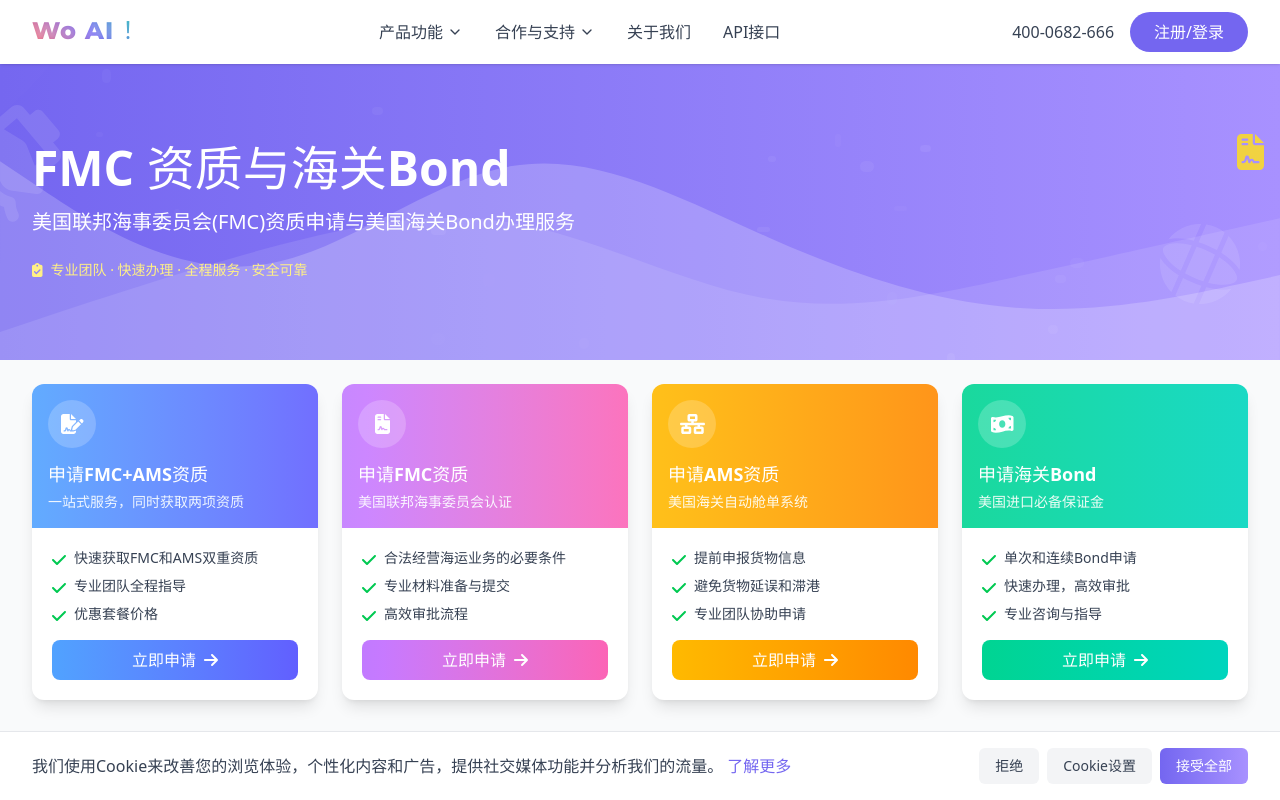
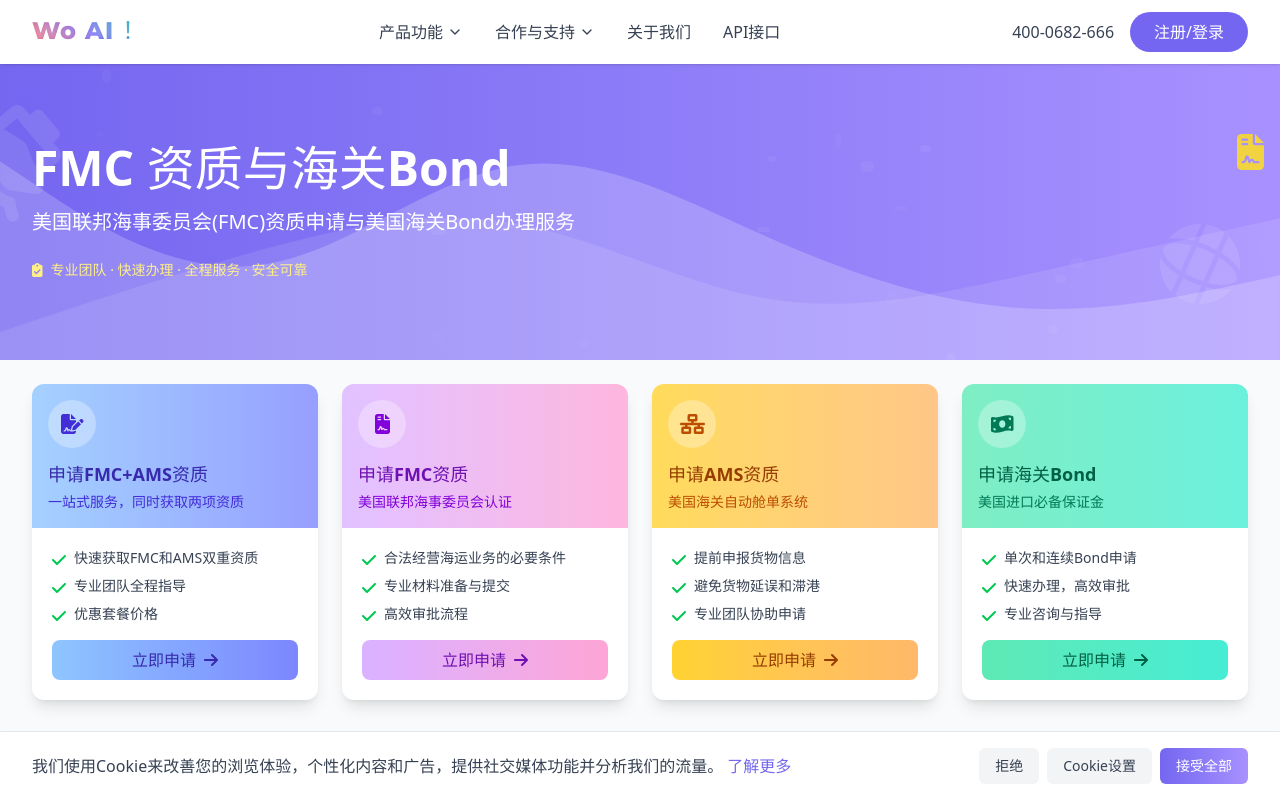
Before and after one commit to LeoYang9189/wooo, a React (Vite) app: page /fmc-qualification in a window 1280 px wide. Shown: the top 800 px of the page. Built offline with nearby package versions, Linux system fonts and the light colour scheme.

Commit message:
优化FMC资质页面卡片文字颜色，使用与卡片主题相匹配的深色文字替代黑色文字

```diff
--- a/src/components/pages/FMCQualification.tsx
+++ b/src/components/pages/FMCQualification.tsx
@@ -146,12 +146,12 @@ const FMCQualification = () => {
                 animate={{ opacity: 1, y: 0 }}
                 transition={{ duration: 0.5, delay: 0.1 }}
               >
-                <div className="bg-gradient-to-r from-blue-400/90 to-indigo-500/90 p-4">
-                  <div className="w-12 h-12 rounded-full bg-white/20 flex items-center justify-center mb-3">
-                    <FontAwesomeIcon icon={faFileSignature} className="text-white text-xl" />
+                <div className="bg-gradient-to-r from-blue-300/80 to-indigo-400/80 p-4">
+                  <div className="w-12 h-12 rounded-full bg-white/30 flex items-center justify-center mb-3">
+                    <FontAwesomeIcon icon={faFileSignature} className="text-indigo-700 text-xl" />
                   </div>
-                  <h3 className="text-white text-lg font-bold">申请FMC+AMS资质</h3>
-                  <p className="text-blue-50 text-sm mt-1">一站式服务，同时获取两项资质</p>
+                  <h3 className="text-indigo-800 text-lg font-bold">申请FMC+AMS资质</h3>
+                  <p className="text-indigo-700 text-sm mt-1">一站式服务，同时获取两项资质</p>
                 </div>
                 <div className="p-5">
                   <ul className="space-y-2 mb-4">
@@ -170,7 +170,7 @@ const FMCQualification = () => {
                   </ul>
                   <button
                     type="button"
-                    className="w-full py-2 bg-gradient-to-r from-blue-400 to-indigo-500 text-white rounded-lg flex items-center justify-center hover:opacity-90 transition-all duration-300 hover:shadow-md"
+                    className="w-full py-2 bg-gradient-to-r from-blue-300 to-indigo-400 text-indigo-800 font-medium rounded-lg flex items-center justify-center hover:opacity-90 transition-all duration-300 hover:shadow-md"
                   >
                     立即申请 <FontAwesomeIcon icon={faArrowRight} className="ml-2" />
                   </button>
@@ -184,12 +184,12 @@ const FMCQualification = () => {
                 animate={{ opacity: 1, y: 0 }}
                 transition={{ duration: 0.5, delay: 0.2 }}
               >
-                <div className="bg-gradient-to-r from-purple-400/90 to-pink-400/90 p-4">
-                  <div className="w-12 h-12 rounded-full bg-white/20 flex items-center justify-center mb-3">
-                    <FontAwesomeIcon icon={faFileContract} className="text-white text-xl" />
+                <div className="bg-gradient-to-r from-purple-300/80 to-pink-300/80 p-4">
+                  <div className="w-12 h-12 rounded-full bg-white/30 flex items-center justify-center mb-3">
+                    <FontAwesomeIcon icon={faFileContract} className="text-purple-700 text-xl" />
                   </div>
-                  <h3 className="text-white text-lg font-bold">申请FMC资质</h3>
-                  <p className="text-purple-50 text-sm mt-1">美国联邦海事委员会认证</p>
+                  <h3 className="text-purple-800 text-lg font-bold">申请FMC资质</h3>
+                  <p className="text-purple-700 text-sm mt-1">美国联邦海事委员会认证</p>
                 </div>
                 <div className="p-5">
                   <ul className="space-y-2 mb-4">
@@ -208,7 +208,7 @@ const FMCQualification = () => {
                   </ul>
                   <button
                     type="button"
-                    className="w-full py-2 bg-gradient-to-r from-purple-400 to-pink-400 text-white rounded-lg flex items-center justify-center hover:opacity-90 transition-all duration-300 hover:shadow-md"
+                    className="w-full py-2 bg-gradient-to-r from-purple-300 to-pink-300 text-purple-800 font-medium rounded-lg flex items-center justify-center hover:opacity-90 transition-all duration-300 hover:shadow-md"
                   >
                     立即申请 <FontAwesomeIcon icon={faArrowRight} className="ml-2" />
                   </button>
@@ -222,12 +222,12 @@ const FMCQualification = () => {
                 animate={{ opacity: 1, y: 0 }}
                 transition={{ duration: 0.5, delay: 0.3 }}
               >
-                <div className="bg-gradient-to-r from-amber-400/90 to-orange-400/90 p-4">
-                  <div className="w-12 h-12 rounded-full bg-white/20 flex items-center justify-center mb-3">
-                    <FontAwesomeIcon icon={faNetworkWired} className="text-white text-xl" />
+                <div className="bg-gradient-to-r from-amber-300/80 to-orange-300/80 p-4">
+                  <div className="w-12 h-12 rounded-full bg-white/30 flex items-center justify-center mb-3">
+                    <FontAwesomeIcon icon={faNetworkWired} className="text-amber-700 text-xl" />
                   </div>
-                  <h3 className="text-white text-lg font-bold">申请AMS资质</h3>
-                  <p className="text-amber-50 text-sm mt-1">美国海关自动舱单系统</p>
+                  <h3 className="text-amber-800 text-lg font-bold">申请AMS资质</h3>
+                  <p className="text-amber-700 text-sm mt-1">美国海关自动舱单系统</p>
                 </div>
                 <div className="p-5">
                   <ul className="space-y-2 mb-4">
@@ -246,7 +246,7 @@ const FMCQualification = () => {
                   </ul>
                   <button
                     type="button"
-                    className="w-full py-2 bg-gradient-to-r from-amber-400 to-orange-400 text-white rounded-lg flex items-center justify-center hover:opacity-90 transition-all duration-300 hover:shadow-md"
+                    className="w-full py-2 bg-gradient-to-r from-amber-300 to-orange-300 text-amber-800 font-medium rounded-lg flex items-center justify-center hover:opacity-90 transition-all duration-300 hover:shadow-md"
                   >
                     立即申请 <FontAwesomeIcon icon={faArrowRight} className="ml-2" />
                   </button>
@@ -260,12 +260,12 @@ const FMCQualification = () => {
                 animate={{ opacity: 1, y: 0 }}
                 transition={{ duration: 0.5, delay: 0.4 }}
               >
-                <div className="bg-gradient-to-r from-emerald-400/90 to-teal-400/90 p-4">
-                  <div className="w-12 h-12 rounded-full bg-white/20 flex items-center justify-center mb-3">
-                    <FontAwesomeIcon icon={faMoneyBillWave} className="text-white text-xl" />
+                <div className="bg-gradient-to-r from-emerald-300/80 to-teal-300/80 p-4">
+                  <div className="w-12 h-12 rounded-full bg-white/30 flex items-center justify-center mb-3">
+                    <FontAwesomeIcon icon={faMoneyBillWave} className="text-emerald-700 text-xl" />
                   </div>
-                  <h3 className="text-white text-lg font-bold">申请海关Bond</h3>
-                  <p className="text-emerald-50 text-sm mt-1">美国进口必备保证金</p>
+                  <h3 className="text-emerald-800 text-lg font-bold">申请海关Bond</h3>
+                  <p className="text-emerald-700 text-sm mt-1">美国进口必备保证金</p>
                 </div>
                 <div className="p-5">
                   <ul className="space-y-2 mb-4">
@@ -284,7 +284,7 @@ const FMCQualification = () => {
                   </ul>
                   <button
                     type="button"
-                    className="w-full py-2 bg-gradient-to-r from-emerald-400 to-teal-400 text-white rounded-lg flex items-center justify-center hover:opacity-90 transition-all duration-300 hover:shadow-md"
+                    className="w-full py-2 bg-gradient-to-r from-emerald-300 to-teal-300 text-emerald-800 font-medium rounded-lg flex items-center justify-center hover:opacity-90 transition-all duration-300 hover:shadow-md"
                   >
                     立即申请 <FontAwesomeIcon icon={faArrowRight} className="ml-2" />
                   </button>
```
